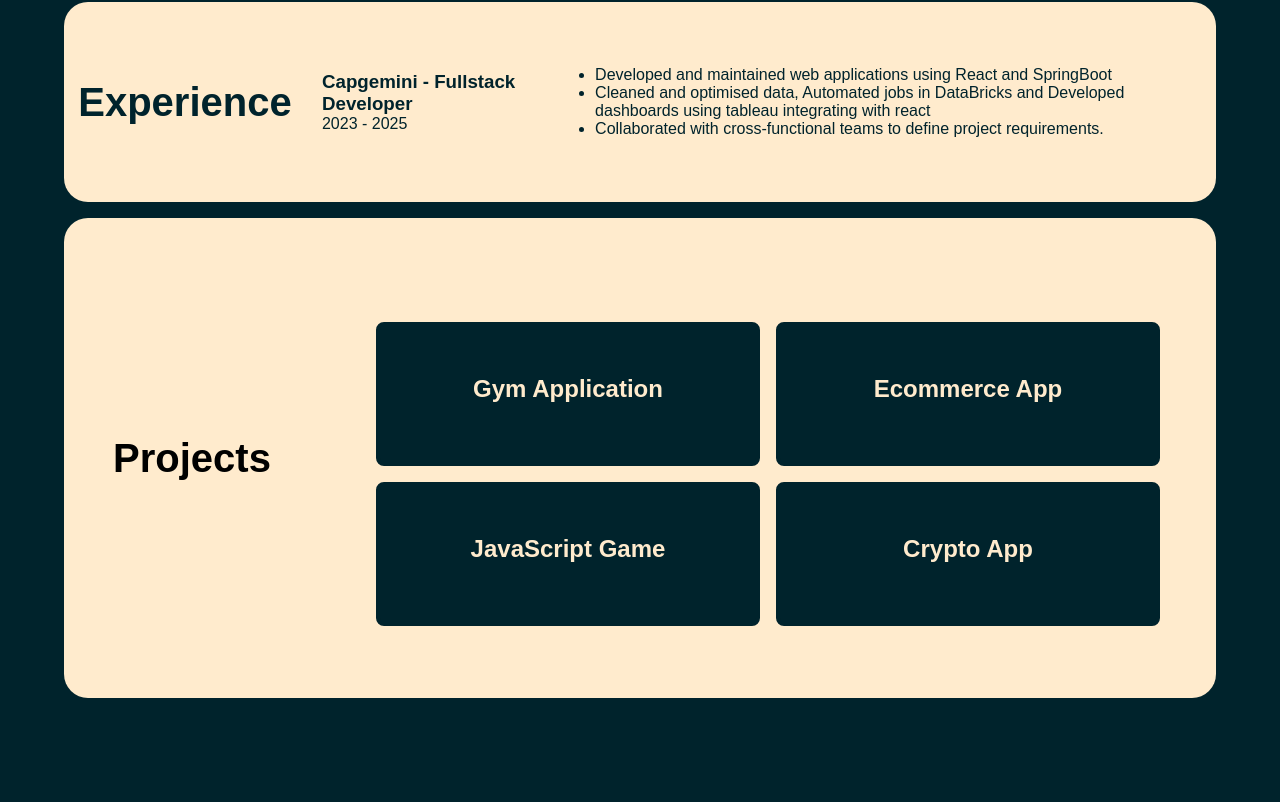
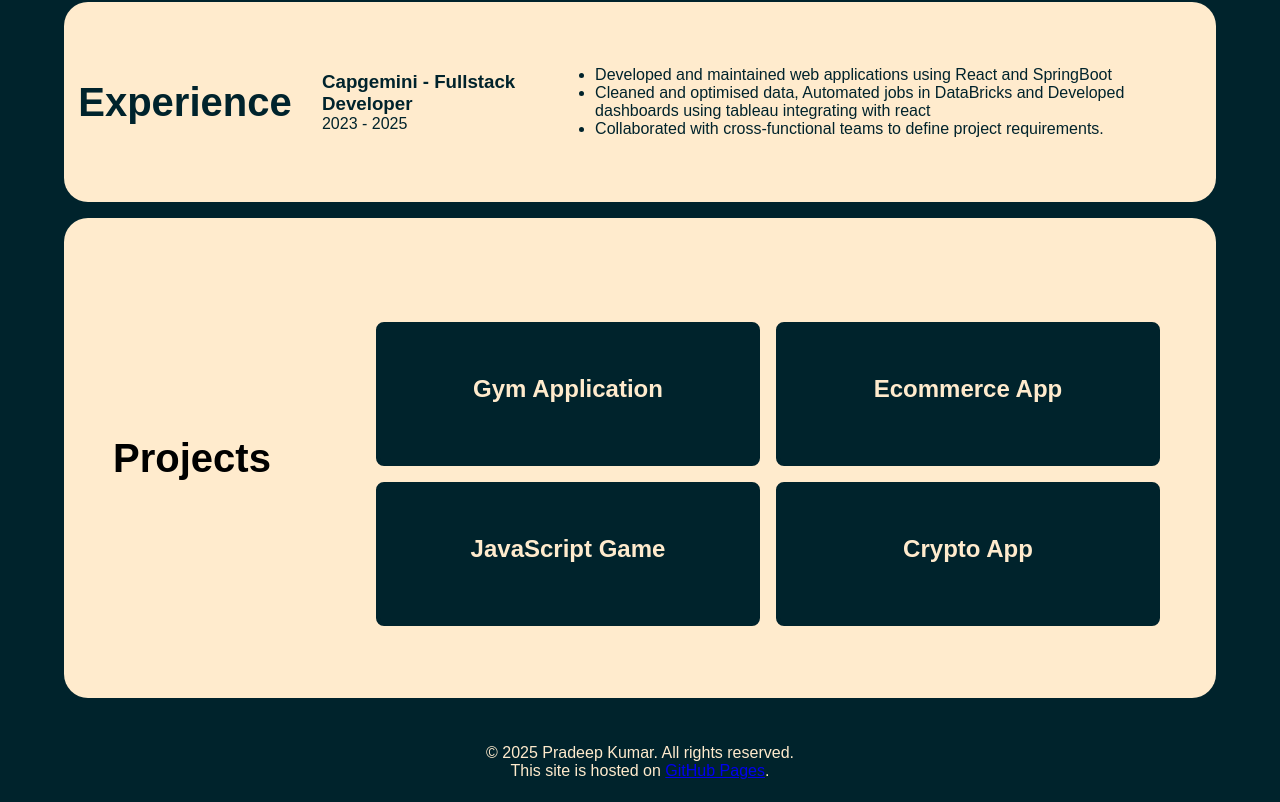
Before and after one commit to Pradeeppk7/Web-Profile, a plain HTML site: page docs/index.html in a window 1280 px wide. Shown: the part 910-1712 px from the top of the page. Before the commit the page ends 1632 px from the top, so only its background shows below. Drawn offline with Linux system fonts and the light colour scheme.

Commit message:
Added footer

```diff
--- a/docs/index.html
+++ b/docs/index.html
@@ -111,4 +111,8 @@ Currently, I am exploring data analytics (tableau, pyspark) and generative AI in
 
 </div>
 </body>
+<footer>
+  <p>&copy; 2025 Pradeep Kumar. All rights reserved.</p>
+  <p>This site is hosted on <a href="https://pages.github.com/" target="_blank">GitHub Pages</a>.</p>
+</footer>
 </html>
--- a/docs/styledesktop.css
+++ b/docs/styledesktop.css
@@ -400,3 +400,11 @@ main {
     }
 
 }
+footer{
+    display: flex;
+    justify-content: center;
+    align-items: center;
+    flex-direction: column;
+    height: 10vh;
+    background-color: rgb(0, 35, 44);
+    color: blanchedalmond;}
--- a/docs/stylemobile.css
+++ b/docs/stylemobile.css
@@ -375,3 +375,10 @@ main {
 @media (prefers-reduced-motion: reduce) {
   * { animation: none !important; transition: none !important; }
 }
+footer{
+    display: flex;
+    justify-content: center;
+    align-items: center;
+    flex-direction: column;
+    background-color: rgb(0, 35, 44);
+    color: blanchedalmond;}
```
